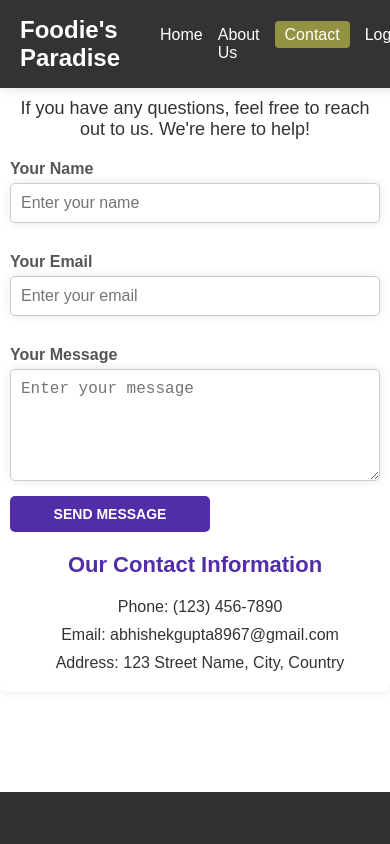
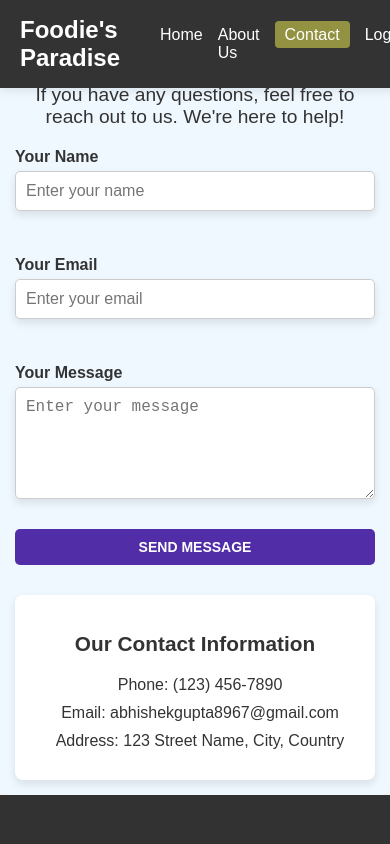
Before and after one commit to abhishekgupta1907/FOOD-WEBSITE, a React (Create React App) app: page /contact in a window 390 px wide. Shown: the top 844 px of the page. Built offline with nearby package versions, Linux system fonts and the light colour scheme.

Commit message:
adding animation with gsap

```diff
--- a/package.json
+++ b/package.json
@@ -8,7 +8,10 @@
         "@testing-library/react": "^13.4.0",
         "@testing-library/user-event": "^13.5.0",
         "axios": "^1.7.7",
+        "bootstrap": "^5.3.3",
+        "gsap": "^3.12.5",
         "react": "^18.3.1",
+        "react-bootstrap": "^2.10.4",
         "react-dom": "^18.3.1",
         "react-router-dom": "^6.26.1",
         "react-scripts": "5.0.1",
--- a/src/components/ContactPage/style.css
+++ b/src/components/ContactPage/style.css
@@ -1,28 +1,21 @@
-/* Global Styles */
-body {
-    font-family: Arial, sans-serif;
-    margin: 0;
-    padding: 0;
-    box-sizing: border-box;
-}
-
-/* Contact Page Styles */
+/* ContactPage styles */
 .contact-container {
-    max-width: 700px;
-    margin: 70px auto;
+    max-width: 800px;
+    margin: 0 auto;
     padding: 20px;
-    box-shadow: 0 0 10px rgba(0, 0, 0, 0.1);
+    background-color: aliceblue;
     border-radius: 8px;
+    box-shadow: 0px 4px 8px rgba(0, 0, 0, 0.1);
+    margin-top: 50px;
 }
 
 .contact-container p {
-    font-size: 18px;
+    font-size: 1.2rem;
+    text-align: center;
     margin-bottom: 20px;
     color: #333;
-    text-align: center;
 }
 
-/* Contact Form Styles */
 .contact-form {
     display: flex;
     flex-direction: column;
@@ -33,12 +26,14 @@ body {
 .input-group {
     display: flex;
     flex-direction: column;
+    margin-bottom: 15px;
 }
 
 .input-group label {
+    margin-bottom: 5px;
     font-weight: bold;
-    margin-bottom: 5px;
-    color: #555;
+    font-size: 1rem;
+    color: #333;
 }
 
 .input-group input,
@@ -46,76 +41,77 @@ body {
     padding: 10px;
     border: 1px solid #ccc;
     border-radius: 5px;
-    font-size: 16px;
-    outline: none;
-    box-shadow: 0 0 10px rgba(0, 0, 0, 0.1);
+    font-size: 1rem;
+    background-color: #fff;
+    transition: border-color 0.3s;
+    box-shadow: 0px 4px 8px rgba(0, 0, 0, 0.1);
 }
 
 .input-group input:focus,
 .input-group textarea:focus {
-    border-color: #512da8;
+    border-color: #007bff;
+    outline: none;
 }
 
 .submit-btn {
-    padding: 12px;
-    background-color: #512da8;
-    color: white;
-    font-weight: bold;
-    font-size: 16px;
+    padding: 10px 20px;
+    background-color: #007bff;
+    color: #fff;
     border: none;
     border-radius: 5px;
+    font-size: 1.2rem;
     cursor: pointer;
-    transition: background-color 0.3s ease;
-    text-transform: uppercase;
-    width: 200px;
+    transition: background-color 0.3s;
+    width: 100%;
 }
 
 .submit-btn:hover {
-    background-color: #5c6bc0;
+    background-color: #0056b3;
 }
 
-/* Contact Information Styles */
 .contact-info {
+    background-color: #fff;
+    padding: 20px;
+    border-radius: 8px;
+    box-shadow: 0px 4px 8px rgba(0, 0, 0, 0.1);
     text-align: center;
 }
 
 .contact-info h2 {
-    font-size: 24px;
-    color: #512da8;
     margin-bottom: 20px;
+    font-size: 1.5rem;
+    color: #333;
 }
 
 .contact-info p {
-    font-size: 18px;
+    margin: 10px 0;
+    font-size: 1.1rem;
     color: #333;
-    margin: 10px 0;
+    display: flex;
+    align-items: center;
+    justify-content: center;
 }
 
 .contact-info i {
-    color: #512da8;
     margin-right: 10px;
+    color: #007bff;
 }
 
-/* Responsive Styles */
-@media (max-width: 768px) {
+/* Responsive styles */
+@media (max-width: 600px) {
     .contact-container {
-        padding: 10px;
-    }
-
-    .contact-form {
-        margin-bottom: 20px;
+        padding: 15px;
     }
 
     .submit-btn {
-        padding: 10px;
-        font-size: 14px;
+        font-size: 1rem;
     }
 
     .contact-info h2 {
-        font-size: 22px;
+        font-size: 1.3rem;
     }
 
     .contact-info p {
-        font-size: 16px;
+        font-size: 1rem;
     }
 }
--- a/src/components/FoodItem/FoodItem.jsx
+++ b/src/components/FoodItem/FoodItem.jsx
@@ -1,14 +1,41 @@
 import { assets } from "../../assets/assets";
 import "./FoodItem.css";
-import { useContext } from "react";
+import { useContext, useRef, useEffect } from "react";
 import { StoreContext } from "../../context/StoreContext";
+import { gsap } from "gsap"; // Import GSAP
 
 const FoodItem = ({ id, name, price, description, image }) => {
     const { cartItem, addToCart, removeFromCart } = useContext(StoreContext);
+
+    // Refs for animations
+    const foodItemRef = useRef(null);
+    const imageRef = useRef(null);
+
+    useEffect(() => {
+        // GSAP animation for the entire card fade-in
+        gsap.fromTo(
+            foodItemRef.current,
+            { opacity: 0, y: 50 },
+            { opacity: 1, y: 0, duration: 1, ease: "power3.out" }
+        );
+
+        // GSAP animation for the image scaling in
+        gsap.fromTo(
+            imageRef.current,
+            { scale: 0 },
+            { scale: 1, duration: 1, ease: "elastic.out(1, 0.75)", delay: 0.2 }
+        );
+    }, []);
+
     return (
-        <div className="food-item">
+        <div className="food-item" ref={foodItemRef}>
             <div className="food-item-img-container">
-                <img src={image} alt="" className="food-item-img" />
+                <img
+                    src={image}
+                    alt=""
+                    className="food-item-img"
+                    ref={imageRef}
+                />
                 {!cartItem[id] ? (
                     <img
                         className="add"
--- a/src/components/Footer/Footer.css
+++ b/src/components/Footer/Footer.css
@@ -7,7 +7,7 @@
     gap: 20px;
     padding: 20px 8vw;
     padding-top: 80px;
-    margin-top: 100px;
+    /* margin-top: 100px; */
 }
 .footer-content {
     width: 100%;
--- a/src/components/Homepage/index.js
+++ b/src/components/Homepage/index.js
@@ -1,14 +1,28 @@
-import React, { useEffect } from "react";
+import React, { useEffect, useRef } from "react";
 import { Link } from "react-router-dom";
 import "./style.css";
+import { gsap } from "gsap"; // Import GSAP
 import image1 from "./food.webp";
 import image2 from "./restaarant.jpg";
 import image3 from "./testinomial.jpg";
 import image4 from "./discount.jpg";
+
 const HomePage = ({ showCart }) => {
+    const cardRefs = useRef([]); // Ref to store card elements
+
     useEffect(() => {
         showCart(false);
-    });
+
+        // GSAP animation for cards
+        gsap.from(cardRefs.current, {
+            duration: 1,
+            opacity: 0,
+            y: 50,
+            stagger: 0.2,
+            ease: "power3.out",
+        });
+    }, [showCart]);
+
     return (
         <div className="home-container">
             <h2>Welcome to Foodie's Paradise</h2>
@@ -18,7 +32,10 @@ const HomePage = ({ showCart }) => {
                     style={{ textDecoration: "none", color: "inherit" }}
                     onClick={() => showCart(true)}
                 >
-                    <div className="card">
+                    <div
+                        className="card"
+                        ref={(el) => (cardRefs.current[0] = el)}
+                    >
                         <img src={image1} alt="" />
                         <h3>Popular Dishes</h3>
                         <p>Explore our top-rated dishes.</p>
@@ -28,7 +45,10 @@ const HomePage = ({ showCart }) => {
                     to={`/restaurant`}
                     style={{ textDecoration: "none", color: "inherit" }}
                 >
-                    <div className="card">
+                    <div
+                        className="card"
+                        ref={(el) => (cardRefs.current[1] = el)}
+                    >
                         <img src={image2} alt="" />
                         <h3>Popular Restaurants</h3>
                         <p>Check out the best restaurants around you.</p>
@@ -38,7 +58,10 @@ const HomePage = ({ showCart }) => {
                     to={`/discount`}
                     style={{ textDecoration: "none", color: "inherit" }}
                 >
-                    <div className="card">
+                    <div
+                        className="card"
+                        ref={(el) => (cardRefs.current[2] = el)}
+                    >
                         <img src={image4} alt="" />
                         <h3>Discounts & Offers</h3>
                         <p>Save more with exclusive discounts.</p>
@@ -48,7 +71,10 @@ const HomePage = ({ showCart }) => {
                     to={`/testimonials`}
                     style={{ textDecoration: "none", color: "inherit" }}
                 >
-                    <div className="card">
+                    <div
+                        className="card"
+                        ref={(el) => (cardRefs.current[3] = el)}
+                    >
                         <img src={image3} alt="" />
                         <h3>Testimonials</h3>
                         <p>See what our customers have to say.</p>
--- a/src/components/Homepage/style.css
+++ b/src/components/Homepage/style.css
@@ -2,7 +2,7 @@
     display: flex;
     flex-wrap: wrap;
     justify-content: center;
-    margin-top: 100px;
+    margin: 60px 0;
     gap: 20px;
 }
 .category {
--- a/src/index.js
+++ b/src/index.js
@@ -3,7 +3,7 @@ import ReactDOM from "react-dom/client";
 import "./index.css";
 import App from "./App";
 import reportWebVitals from "./reportWebVitals";
-
+//import "bootstrap/dist/css/bootstrap.min.css";
 import StoreContextProvider from "./context/StoreContext.jsx";
 
 const root = ReactDOM.createRoot(document.getElementById("root"));
```
Also changed, not shown: 1 other file (tests, documents, lock files or other folders). Lines whose indentation alone changed are shown as unchanged.
